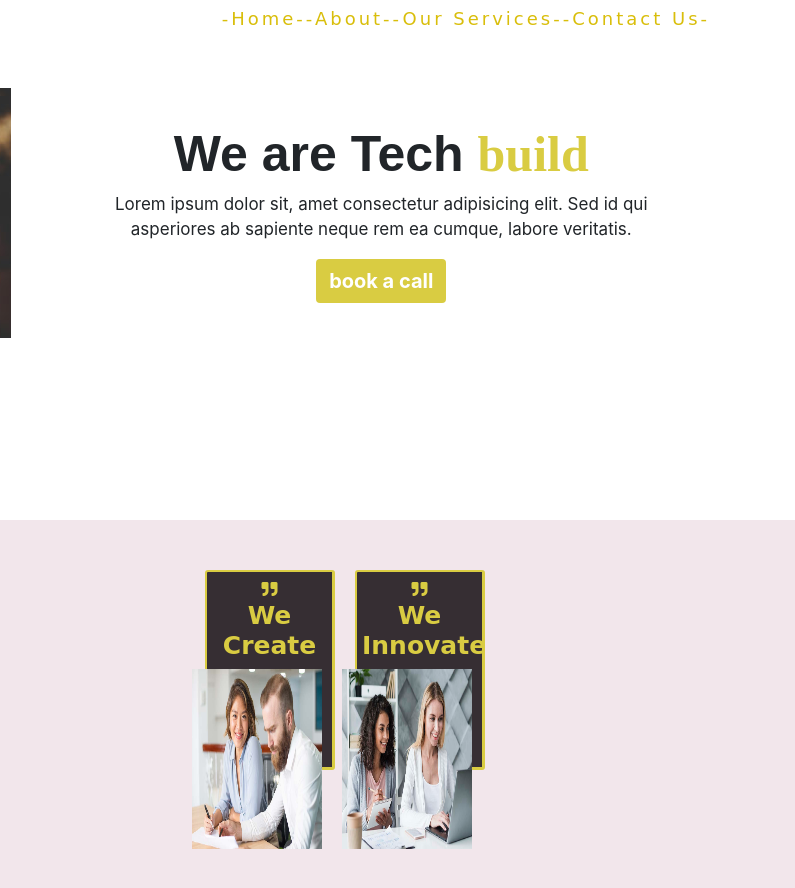
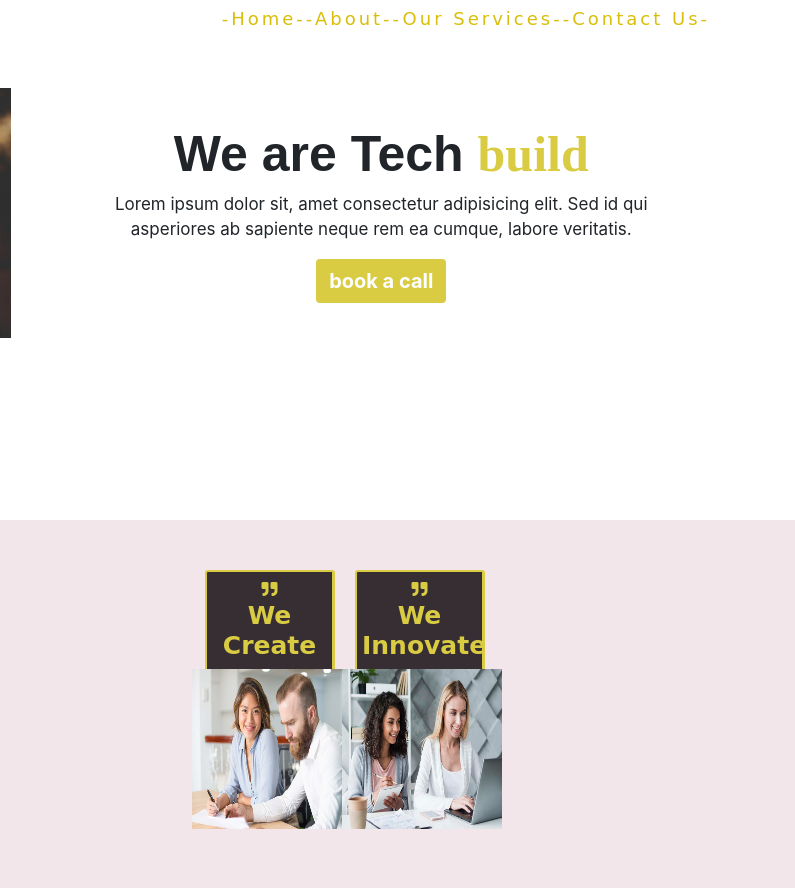
Before and after one commit to TheIsrael1/Techbiuld, a plain HTML site: page index.html in a window 1280 px wide. Shown: the top 888 px of the page, 485-1280 px from the left. Drawn offline with nearby package versions, Linux system fonts and the light colour scheme.

Commit message:
recent commit

```diff
--- a/style.css
+++ b/style.css
@@ -163,8 +163,8 @@ padding-top: 35px;
 }
 .deck img{
  position: absolute;
- width: 130px;
- height:180px;
+ width: 160px;
+ height:160px;
  left: -15px;
 
 }
```
